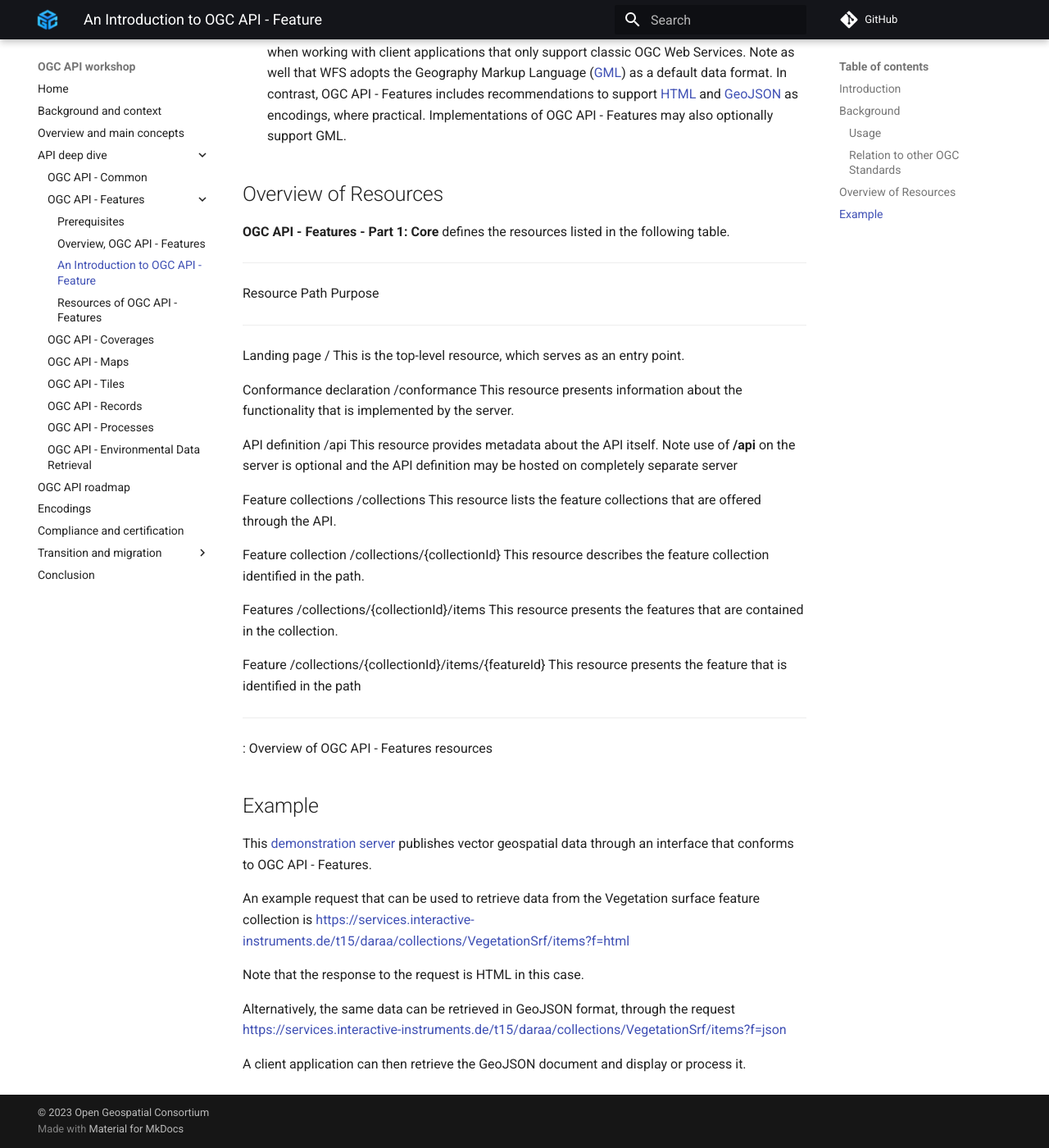
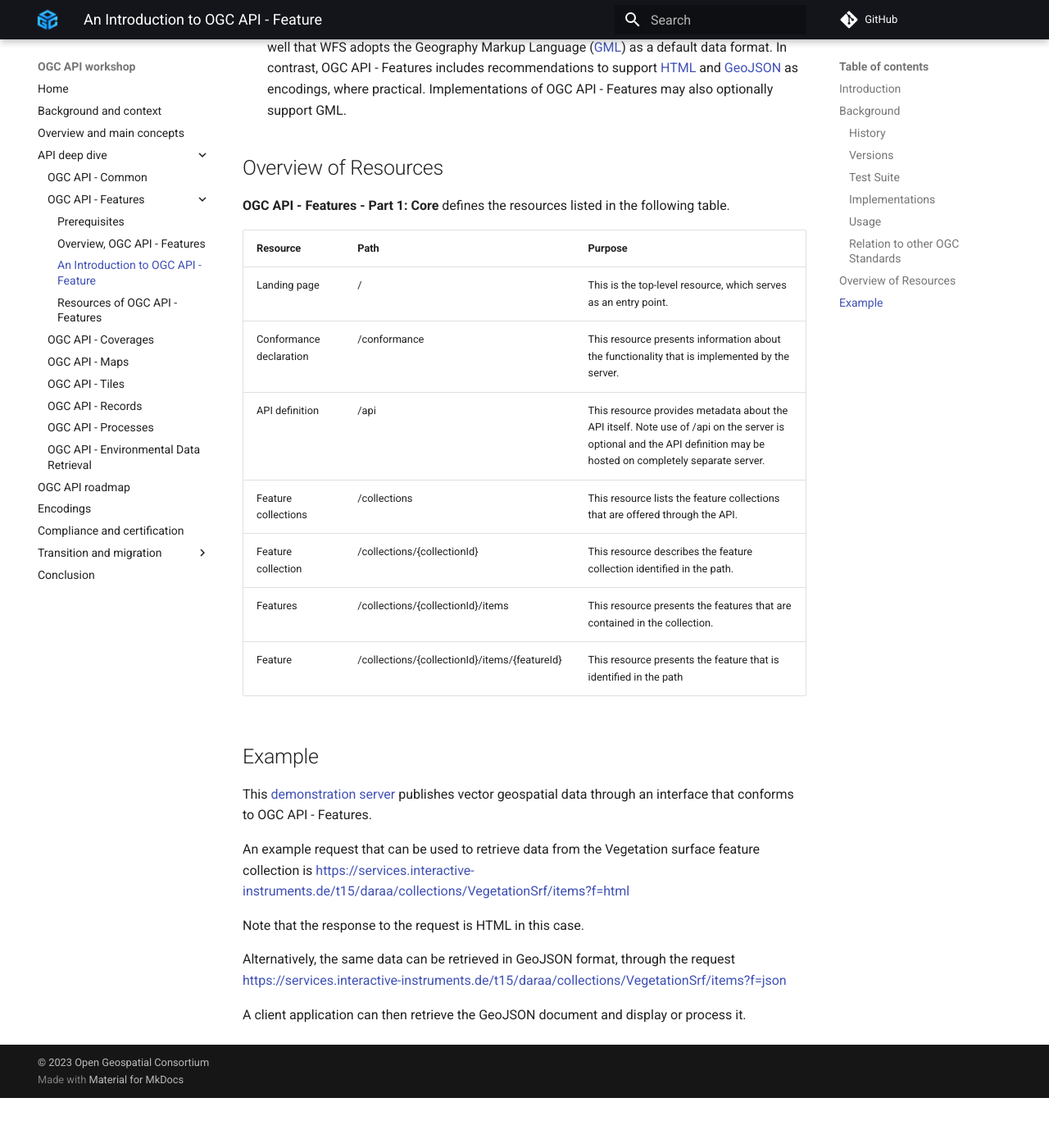
Before and after one commit to opengeospatial/ogcapi-workshop, an MkDocs documentation site: the page built from workshop/content/docs/ogcapi/ogcapi-features/text/basic-main.md, in a window 1280 px wide and 1400 px high, scrolled down 1606 px. Shown: the whole window at 82% size. Built offline with MkDocs 1.6.1 and Material for MkDocs 9.7.7, drawn with Linux system fonts in a browser that asks for light colours; comment, search, counter and statistics services are not loaded; after the commit the page ends 2945 px from its top, so only the background shows below that; some of the changed text lies outside the part shown.

Commit message:
- fixed table formatting

```diff
--- a/workshop/content/docs/ogcapi/ogcapi-features/text/basic-main.md
+++ b/workshop/content/docs/ogcapi/ogcapi-features/text/basic-main.md
@@ -24,29 +24,25 @@ models, richer queries, and additional coordinate reference systems.
 
 ## Background
 
-History
+### History
 
-:   While in draft form and prior to February 2019, **OGC API -
-    Features - Part 1: Core** was referred to as WFS3.0.
+While in draft form and prior to February 2019, **OGC API -
+Features - Part 1: Core** was referred to as WFS3.0.
 
-Versions
+### Versions
 
-:   **OGC API - Features - Part 1: Core** version 1.0.0 is the current
-    latest version
+**OGC API - Features - Part 1: Core** version 1.0.0 is the current
+latest version
 
-Test Suite
+### Test Suite
 
-:
+Test suites are available for:
 
-    Test suites are available for:
+*   [OGC API - Features](https://github.com/opengeospatial/ets-ogcapi-features10)
 
-    :   -   [OGC API -
-            Features](https://github.com/opengeospatial/ets-ogcapi-features10)
+### Implementations
 
-Implementations
-
-:   Implementations can be found on the Compliance Database here
-    \<<http://www.opengeospatial.org/resource/products/byspec>\>
+Implementations can be found on the Compliance Database [here](http://www.opengeospatial.org/resource/products/byspec)
 
 ### Usage
 
@@ -85,68 +81,47 @@ and time can also be accessed consistently.
 **OGC API - Features - Part 1: Core** defines the resources listed in
 the following table.
 
-  --------------------------------------------------------------------------------------------
-  Resource                     Path                                            Purpose
-  ---------------------------- ----------------------------------------------- ---------------
-  Landing page                 /                                               This is the
-                                                                               top-level
-                                                                               resource, which
-                                                                               serves as an
-                                                                               entry point.
-
-  Conformance declaration      /conformance                                    This resource
-                                                                               presents
-                                                                               information
-                                                                               about the
-                                                                               functionality
-                                                                               that is
-                                                                               implemented by
-                                                                               the server.
-
-  API definition               /api                                            This resource
-                                                                               provides
-                                                                               metadata about
-                                                                               the API itself.
-                                                                               Note use of
-                                                                               **/api** on the
-                                                                               server is
-                                                                               optional and
-                                                                               the API
-                                                                               definition may
-                                                                               be hosted on
-                                                                               completely
-                                                                               separate server
-
-  Feature collections          /collections                                    This resource
-                                                                               lists the
-                                                                               feature
-                                                                               collections
-                                                                               that are
-                                                                               offered through
-                                                                               the API.
-
-  Feature collection           /collections/{collectionId}                     This resource
-                                                                               describes the
-                                                                               feature
-                                                                               collection
-                                                                               identified in
-                                                                               the path.
-
-  Features                     /collections/{collectionId}/items               This resource
-                                                                               presents the
-                                                                               features that
-                                                                               are contained
-                                                                               in the
-                                                                               collection.
-
-  Feature                      /collections/{collectionId}/items/{featureId}   This resource
-                                                                               presents the
-                                                                               feature that is
-                                                                               identified in
-                                                                               the path
-  --------------------------------------------------------------------------------------------
-
-  : Overview of OGC API - Features resources
+<table>
+  <tr>
+    <th>Resource</th>
+    <th>Path</th>
+    <th>Purpose</th>
+  </tr>
+  <tr>
+    <td>Landing page</td>
+    <td>/</td>
+    <td>This is the top-level resource, which serves as an entry point.</td>
+  </tr>
+  <tr>
+    <td>Conformance declaration</td>
+    <td>/conformance</td>
+    <td>This resource presents information about the functionality that is implemented by the server.</td>
+  </tr>
+    <td>API definition</td>
+    <td>/api</td>
+    <td>This resource provides metadata about the API itself. Note use of /api on the server is optional and the API definition may be hosted on completely separate server.</td>
+  </tr>
+  </tr>
+    <td>Feature collections</td>
+    <td>/collections </td>
+    <td>This resource lists the feature collections that are offered through the API.</td>
+  </tr>
+  </tr>
+    <td>Feature collection</td>
+    <td>/collections/{collectionId}</td>
+    <td>This resource describes the feature collection identified in the path.</td>
+  </tr>
+  </tr>
+    <td>Features</td>
+    <td>/collections/{collectionId}/items</td>
+    <td>This resource presents the features that are contained in the collection.</td>
+  </tr>
+  </tr>
+    <td>Feature</td>
+    <td>/collections/{collectionId}/items/{featureId}</td>
+    <td>This resource presents the feature that is identified in the path</td>
+  </tr>
+</table>
 
 ## Example
 
```
